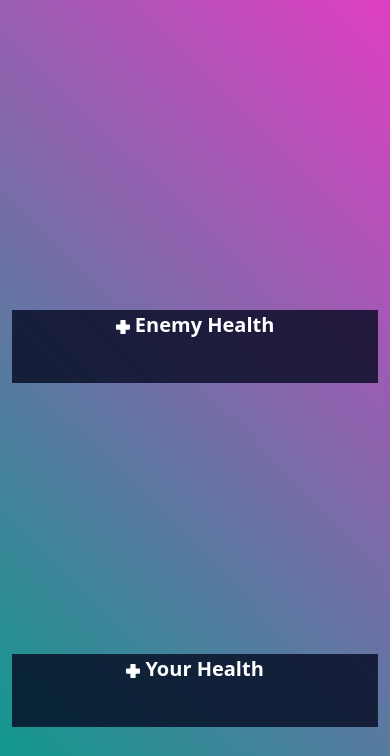
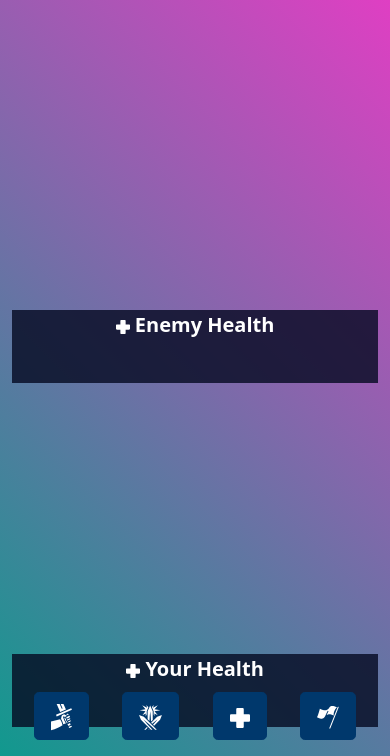
Before and after one commit to Manojlovic1998/monster-game, a plain HTML site: page index.html in a window 390 px wide. Shown: the part 88-844 px from the top of the page. Drawn offline with nearby package versions, Linux system fonts and the light colour scheme.

Commit message:
Add fix button layout for mobile ui

```diff
--- a/index.html
+++ b/index.html
@@ -75,6 +75,7 @@
               </div>
             </div>
           </div>
+          <!-- Button Section -->
           <div
             class="button-wrapper mx-auto mt-3 d-none d-md-flex justify-content-evenly flex-wrap"
           >
@@ -119,6 +120,23 @@
               Surrender
             </button>
           </div>
+          <!-- Mobile Button Section -->
+          <div
+            class="mobile-button-wrapper d-flex justify-content-evenly d-md-none fixed-bottom mb-3"
+          >
+            <button class="btn btn-primary btn-lg">
+              <img src="assets/img/attack-icon.svg" alt="Sword icon" />
+            </button>
+            <button class="btn btn-primary btn-lg">
+              <img src="assets/img/special-attack-icon.svg" alt="Sword icon" />
+            </button>
+            <button class="btn btn-primary btn-lg">
+              <img src="assets/img/heal-action-icon.svg" alt="Sword icon" />
+            </button>
+            <button class="btn btn-primary btn-lg">
+              <img src="assets/img/surrender-icon.svg" alt="Sword icon" />
+            </button>
+          </div>
         </div>
       </div>
     </main>
```
